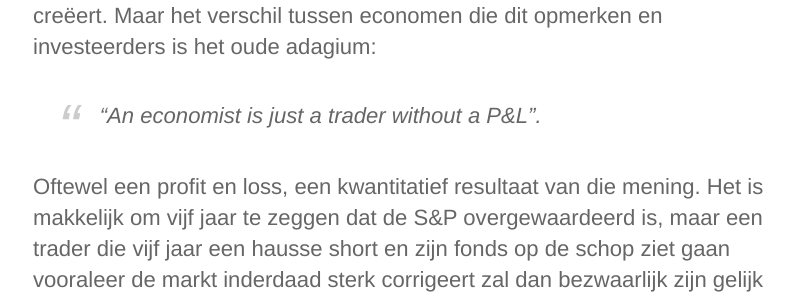
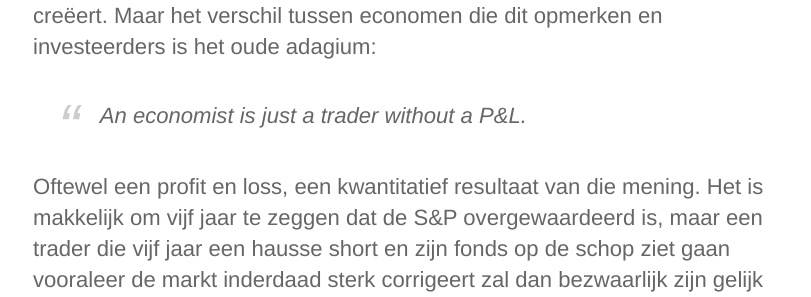
Before and after one commit to nonkelfonds/nonkelfonds.github.io, a Jekyll site: the page built from _posts/2024-07-10-over-de-oneindige-passief-actief-discussies.md, in a window 1280 px wide and 1400 px high, scrolled down 500 px. Shown: the part 157-454 px from the top of the window, without its empty margins (232-1043 px from the left). Built offline with Jekyll 4.4.1, drawn with Linux system fonts in a browser that asks for light colours; some of the changed text lies outside the part shown.

Commit message:
Eerste artikel

```diff
--- a/_posts/2024-07-10-over-de-oneindige-passief-actief-discussies.md
+++ b/_posts/2024-07-10-over-de-oneindige-passief-actief-discussies.md
@@ -12,13 +12,13 @@
 Maar wat is het punt?
 
 Het is een feit dat de spread tussen de SPX (de S&P500) en de SPW (de gelijkgewogen in plaats van market cap gewogen) zeer sterk gestegen is, wat wijst op een hausse die door slechts enkele mogelijks overgewaardeerde aandelen gedreven wordt, wat concentratierisicos creëert. Maar het verschil tussen economen die dit opmerken en investeerders is het oude adagium:
-> “An economist is just a trader without a P&L”.
+> An economist is just a trader without a P&L.
 
 Oftewel een profit en loss, een kwantitatief resultaat van die mening. Het is makkelijk om vijf jaar te zeggen dat de S&P overgewaardeerd is, maar een trader die vijf jaar een hausse short en zijn fonds op de schop ziet gaan vooraleer de markt inderdaad sterk corrigeert zal dan bezwaarlijk zijn gelijk claimen.
 
 Dat we door de huidige markt terug naar stockpicking zouden moeten, alle bovenstaande waarschuwingen ten spijt brengt ons terug bij marktefficiëntie: kan je de markt verslaan door actief af te wijken? Het antwoord is volmondig ja. De markt is niet efficiënt, de markt wordt efficiënt gemaakt. De markt is een ecosysteem van verschillende spelers, van een vader retailinvesteerder in West-Vlaanderen tot een flitshandel firma op de Zuidas in Amsterdam, van een gokverslaafde memestocktrader in Gent tot een HFT market maker bij Citadel in Florida. Er zullen inderdaad wat grote kwantitatieve (hedge) funds met topinfrastructuur zijn die tijdelijke imbalances zullen uitbuiten, beter en sneller dan jij en ik. Grote institutionelen zoals JPMorgan en Goldman hebben de laatste jaren vrij constant tussen de 30 en 40 slechte trading dagen op 250 per jaar - staat elk jaar in een verplichte grafiek in hun 10-K form bij sectie Marktrisico zoekend op “Net revenues included in the daily VaR” - wat statistisch onmogelijk is voor “efficiënte markten” in de stricte zin.
 
 De conclusie dat omdat ETFs mogelijks nadelen hebben we daardoor Belgische retailbeleggers binnen dit ecosysteem weer richting geconcentreerde aandelenportefeuilles van “cheap stocks”, in de zin van Warren Buffet- en Benjamin Graham-achtige value stocks, moeten duwen (of correcter: ze daar houden!), dat zou een bijzonder scheve conclusie zijn en ironisch, op het randje van slechte wil, misschien wel daar voorbij. En aan hen zou ik zeggen: koop een Value ETF. Ik zeg dit natuurlijk ironisch, maar in alle serieusheid pleit het net voor optimalisatie van ETFs als je bezorgdheid deze concentraties of correcties zouden zijn. Als de SPX dan te exces volatiel wordt t.o.v. de SPW of in correctieteritorium gaat door deze enkelingen (e.g. relatieve CVaR uit het numerieke voorbeeld in de vorige post), dan kan je net een rebalance doen wanneer nodig, maar vooral geinvesteerd blijven als de markt zoals in Covid daarna weer veel spectaculairder dan verwacht opveert.
-> “Time in the market beats timing the market”
+> Time in the market beats timing the market
 
 Nog een laatste adagium om mee af te sluiten.
```
